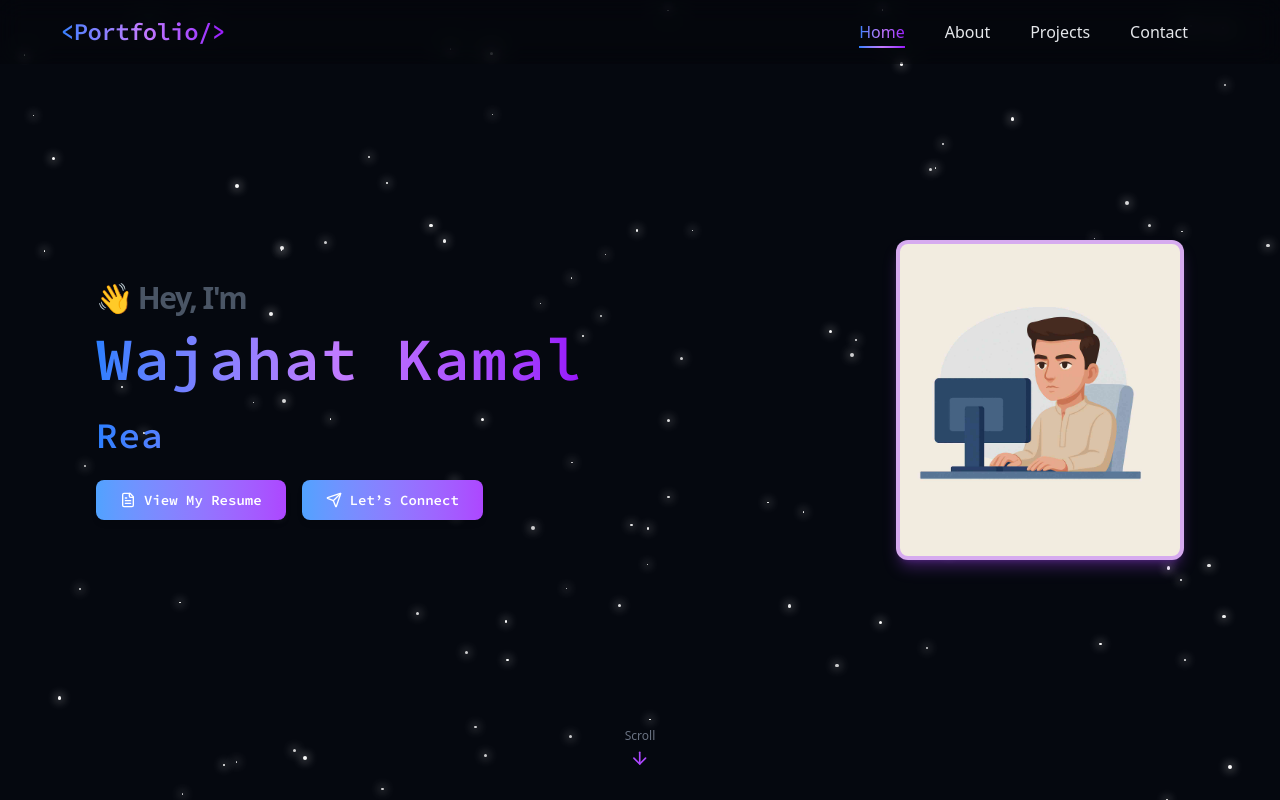
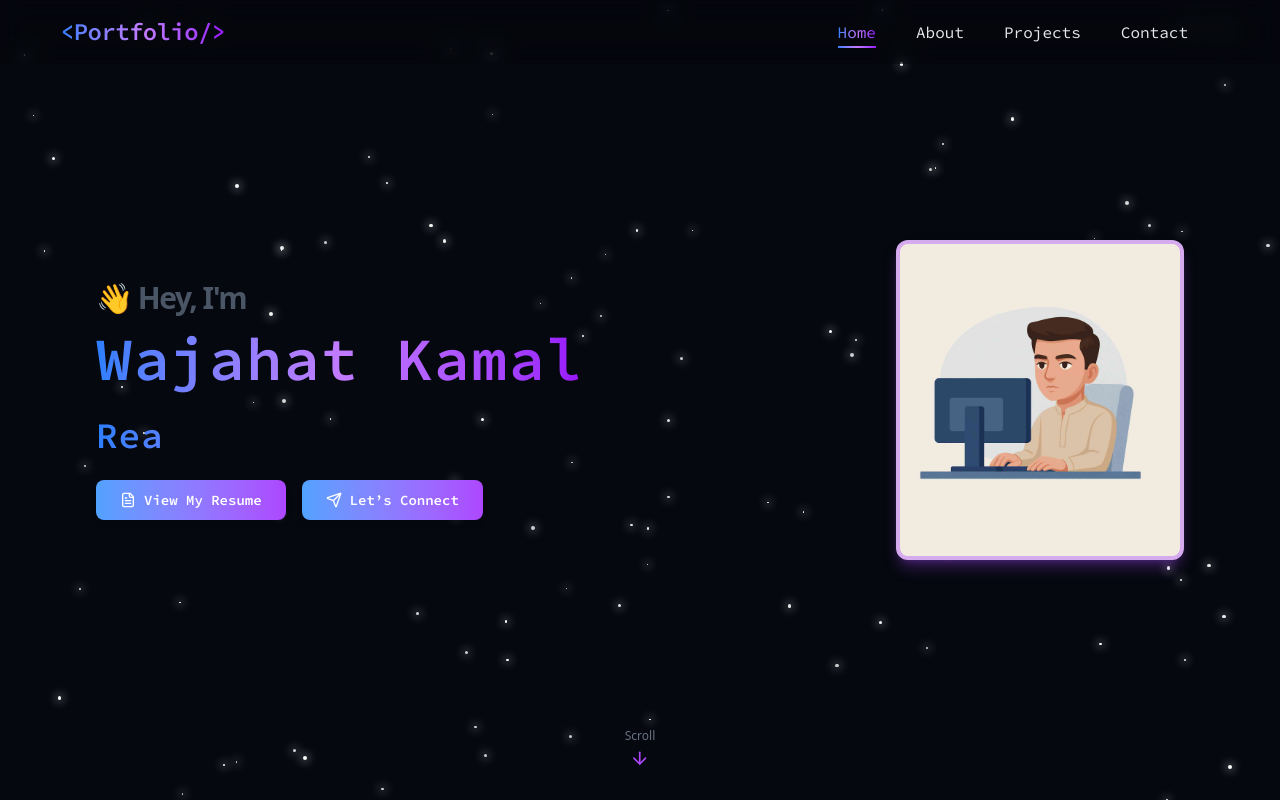
Before and after one commit to wajahat-kamal/Dev-Portfolio, a React (Vite) app: page / in a window 1280 px wide. Shown: the top 800 px of the page. Built offline with nearby package versions, Linux system fonts and the light colour scheme.

Commit message:
Update Navbar component: add 'fira-code' class for improved font styling and maintain visual consistency.

```diff
--- a/src/components/Navbar.jsx
+++ b/src/components/Navbar.jsx
@@ -33,7 +33,7 @@ const Navbar = () => {
                 key={link}
                 href={`#${link.toLowerCase()}`}
                 onClick={() => handleClick(link)}
-                className={`relative font-medium transition-all duration-300
+                className={`relative font-medium transition-all duration-300 fira-code
                   ${
                     activeLink === link
                       ? "text-transparent bg-clip-text bg-gradient-to-r from-blue-500 via-purple-400 to-purple-600"
```
